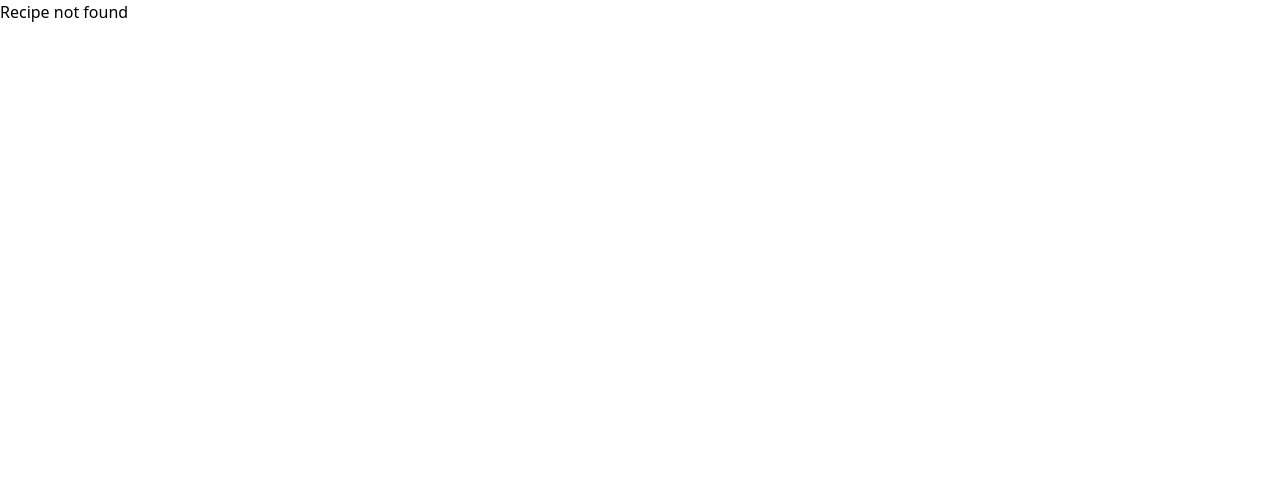
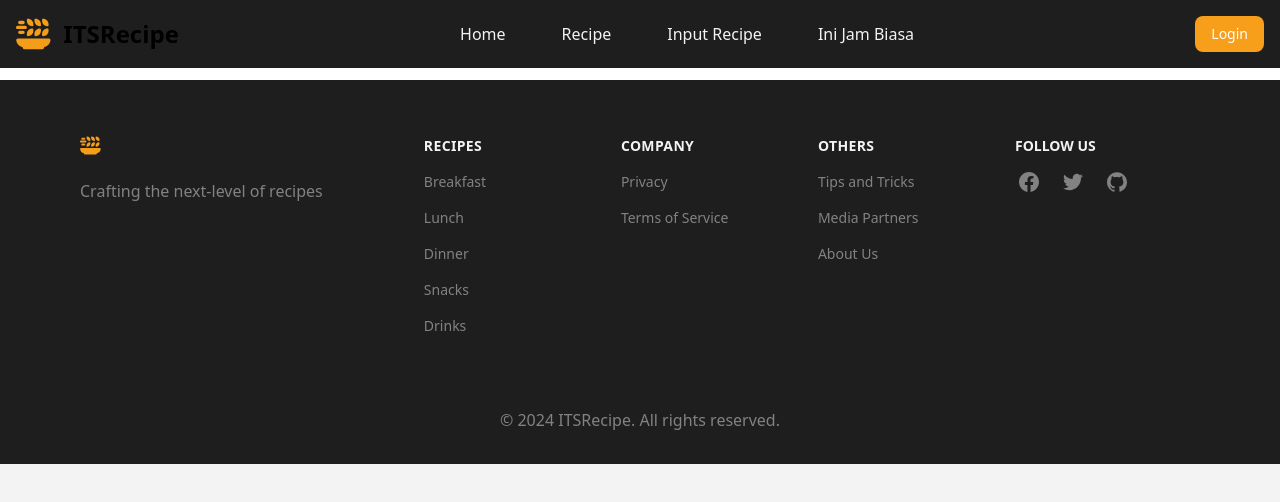
Before and after one commit to Kak-Palel/Resep-bunda-mikel, a React (Vite) app in the folder client/front-end/: page /jamBiasa in a window 1280 px wide. Before the commit this address had no page. Shown: the top 502 px of the page. Built offline with nearby package versions, Linux system fonts and the light colour scheme; no server answers.

Commit message:
Fixed email not appearing despite user is logged in

```diff
--- a/client/front-end/src/components/Navbar.tsx
+++ b/client/front-end/src/components/Navbar.tsx
@@ -10,19 +10,22 @@ function Navbar() {
   const auth = getAuth();
 
   useEffect(() => {
-    const fetchUserEmail = async () => {
-      const user = auth.currentUser;
+    const unsubscribe = auth.onAuthStateChanged((user) => {
       if (user) {
         setUserEmail(user.email);
+      } else {
+        setUserEmail('');
       }
-    };
-    fetchUserEmail();
-  }, []);
+    });
+    return unsubscribe;
+  }, [auth]);
 
   const handleLoginSuccess = (email) => {
     setUserEmail(email);
     setShowModal(false);
   };
+
+  console.log(userEmail);
 
   return (
     <>
@@ -63,7 +66,7 @@ function Navbar() {
           <div className="items-center justify-between hidden w-full md:flex md:w-auto md:order-1" id="navbar-sticky">
             <ul className="flex flex-col items-center p-4 md:p-0 mt-4 font-medium border rounded-lg md:space-x-8 rtl:space-x-reverse md:flex-row md:mt-0 md:border-0">
               <li>
-                <a href="/Home" className="block py-2 px-3 mx-3 text-light hover:text-orange md:p-0" aria-current="page">
+                <a href="/home" className="block py-2 px-3 mx-3 text-light hover:text-orange md:p-0" aria-current="page">
                   Home
                 </a>
               </li>
@@ -78,8 +81,8 @@ function Navbar() {
                 </a>
               </li>
               <li>
-                <a href="#" className="block py-2 px-3 mx-3 text-light hover:text-orange md:p-0">
-                  About Us
+                <a href="/jamBiasa" className="block py-2 px-3 mx-3 text-light hover:text-orange md:p-0">
+                  Ini Jam Biasa
                 </a>
               </li>
             </ul>
--- a/client/front-end/src/constants/recipeData.ts
+++ b/client/front-end/src/constants/recipeData.ts
@@ -94,7 +94,7 @@ export const recipeData: Recipe[] = [
   {
     image: MushroomSoup,
     author: 'Pookie Bear',
-    title: 'Mushroom Soup',
+    title: 'Sup Jamur Boboiboy Daun',
     description: 'Sup jamur dengan rempah yang nikmat',
     ingredients: [
       "150 gram jamur merang",
--- /dev/null
+++ b/client/front-end/src/pages/JamBiasa.tsx
@@ -0,0 +1,23 @@
+import React from "react";
+import { useNavigate } from "react-router-dom";
+import Footer from "../components/Footer"
+import Navbar from "../components/Navbar"
+import HomeTitle from "../components/home/HomeTitle"
+import RecipeSlide from "../components/home/RecipeSlide"
+
+const JamBiasa: React.FC = () => {
+  const navigate = useNavigate();
+
+  return (
+    <main className="bg-light w-full min-h-screen overflow-clip">
+      <Navbar />
+
+
+      <div className="w-full mt-[5rem]">
+        <Footer />
+      </div>
+    </main>
+  );
+};
+
+export default JamBiasa;
--- a/client/front-end/src/pages/routes.tsx
+++ b/client/front-end/src/pages/routes.tsx
@@ -4,6 +4,7 @@ import Root from "./Root";
 import Error from "./Error";
 import RecipePage from "./RecipePage";
 import InputRecipe from "./InputRecipe";
+import JamBiasa from "./JamBiasa";
 
 const router = createBrowserRouter([
   {
@@ -22,6 +23,10 @@ const router = createBrowserRouter([
         path: "/:id", // Dynamic route for individual recipe pages
         element: <RecipePage />,
       },
+      {
+        path: "/jamBiasa",
+        element: <JamBiasa />,
+      }
     ],
     errorElement: <Error />,
   },
```
Also changed, not shown: 2 other files (tests, documents, lock files or other folders).
